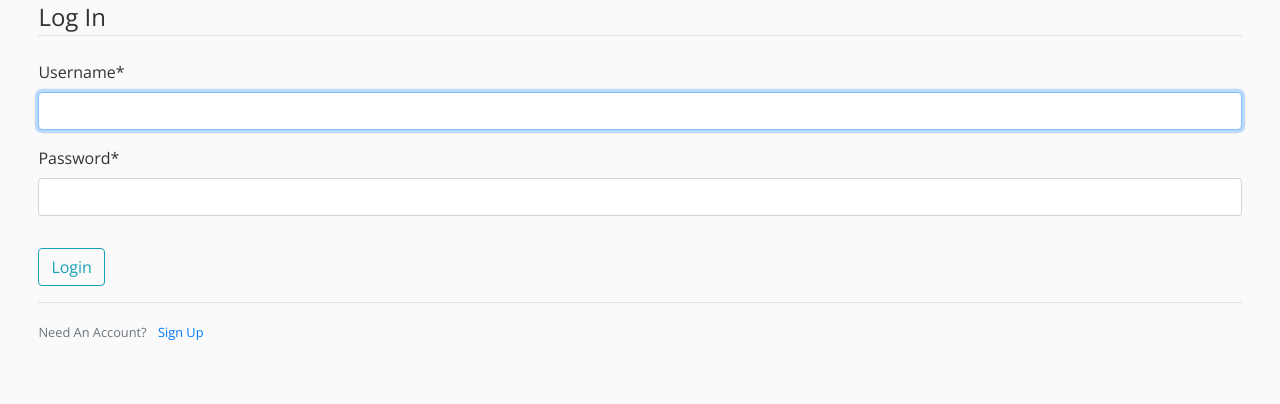
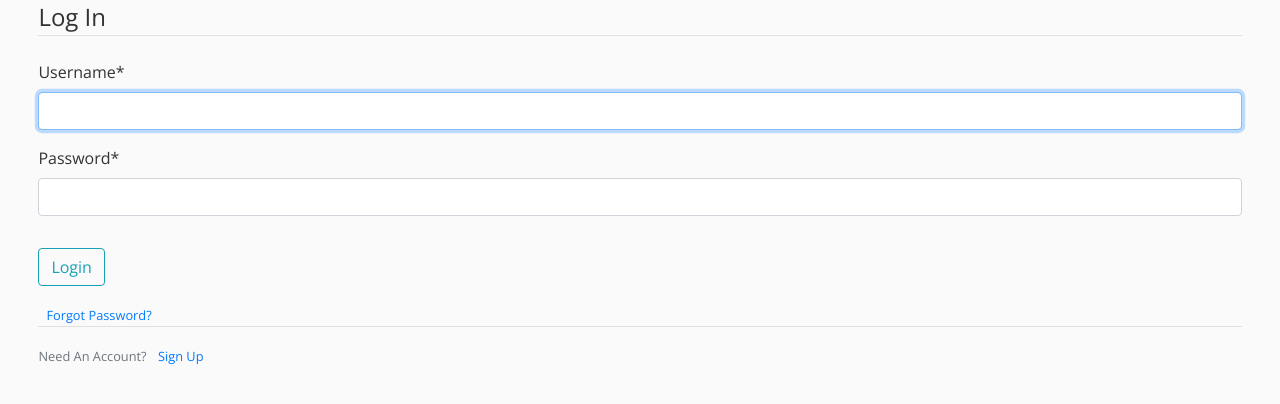
Before and after one commit to edilsongudo/motivational-images-generator, a Django app: page /login/ in a window 1280 px wide. Shown: the part 82-486 px from the top of the page. Run offline with Django 3.2, Linux system fonts and the light colour scheme; some libraries are stand-ins or nearby versions.

Commit message:
Added Password Reset

```diff
--- a/posts/templates/posts/login.html
+++ b/posts/templates/posts/login.html
@@ -12,6 +12,9 @@
             <div class="form-group">
                 <button class="btn btn-outline-info" type="submit">Login</button>
             </div>
+                <small class="text-muted ml-2">
+                    <a href="{% url 'password_reset' %}">Forgot Password?</a>
+                </small>
         </form>
         <div class="border-top pt-3">
             <small class="text-muted">
--- /dev/null
+++ b/posts/templates/posts/password_reset_done.html
@@ -0,0 +1,6 @@
+{% extends "posts/base.html" %}
+{% block content %}
+    <div class="alert alert-info">
+        An email has been sent with instructions to reset your password
+    </div>
+{% endblock content %}
--- a/posts/urls.py
+++ b/posts/urls.py
@@ -28,10 +28,31 @@ urlpatterns = [
     path('create/', views.create, name='posts-create'),
     path('preferences/', views.profile, name='posts-preferences'),
     path('dashboard/', views.affiliate_dashboard, name='affiliate-dashboard'),
-    path('recommended-by-user/', views.recommended_by_user, name='recommended-by-user'),
+    path('recommended-by-user/', views.recommended_by_user,
+         name='recommended-by-user'),
     path('register/', views.register, name='register'),
     path('login/', auth_views.LoginView.as_view(template_name='posts/login.html'), name='login'),
     path('logout/', auth_views.LogoutView.as_view(template_name='posts/logout.html'), name='logout'),
+    path('password-reset/',
+         auth_views.PasswordResetView.as_view(
+             template_name='posts/password_reset.html'
+         ),
+         name='password_reset'),
+    path('password-reset/done/',
+         auth_views.PasswordResetDoneView.as_view(
+             template_name='posts/password_reset_done.html'
+         ),
+         name='password_reset_done'),
+    path('password-reset-confirm/<uidb64>/<token>/',
+         auth_views.PasswordResetConfirmView.as_view(
+             template_name='posts/password_reset_confirm.html'
+         ),
+         name='password_reset_confirm'),
+    path('password-reset-complete/',
+         auth_views.PasswordResetCompleteView.as_view(
+             template_name='posts/password_reset_complete.html'
+         ),
+         name='password_reset_complete'),
     path('checkout/', views.checkout, name="checkout"),
     path('complete/', views.paymentComplete, name="complete"),
 ]
```
Also changed, not shown: Django_Saas/settings.py (+7 -0 lines), posts/templates/posts/password_reset.html (added, +16 -0 lines), posts/templates/posts/password_reset_complete.html (added, +7 -0 lines), posts/templates/posts/password_reset_confirm.html (added, +16 -0 lines), db.sqlite3.
